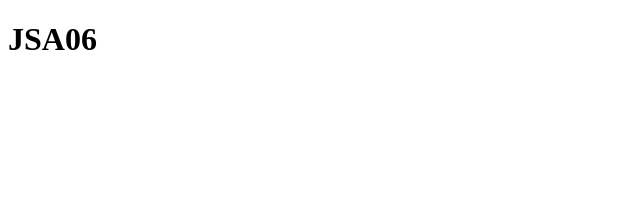
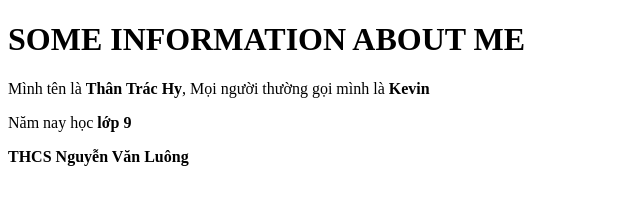
Before and after one commit to Kevzxje/JSA06-Day1, a plain HTML site: page index.html in a window 1280 px wide. Shown: the whole page, without its empty margins (0-640 px from the left). Drawn offline with Linux system fonts and the light colour scheme.

Commit message:
Introduction About Kev
Introduction Day 1 ZzzZzz

```diff
--- a/index.html
+++ b/index.html
@@ -7,6 +7,9 @@
     <title>Document</title>
 </head>
 <body>
-    <h1>JSA06</h1>
+<h1>SOME INFORMATION ABOUT ME</h1>
+<p>Mình tên là <b>Thân Trác Hy</b>, Mọi người thường gọi mình là <b>Kevin</b></p>
+<p>Năm nay học <b>lớp 9</b></p>
+<p><strong>THCS Nguyễn Văn Luông</strong></p>
 </body>
 </html>
```
